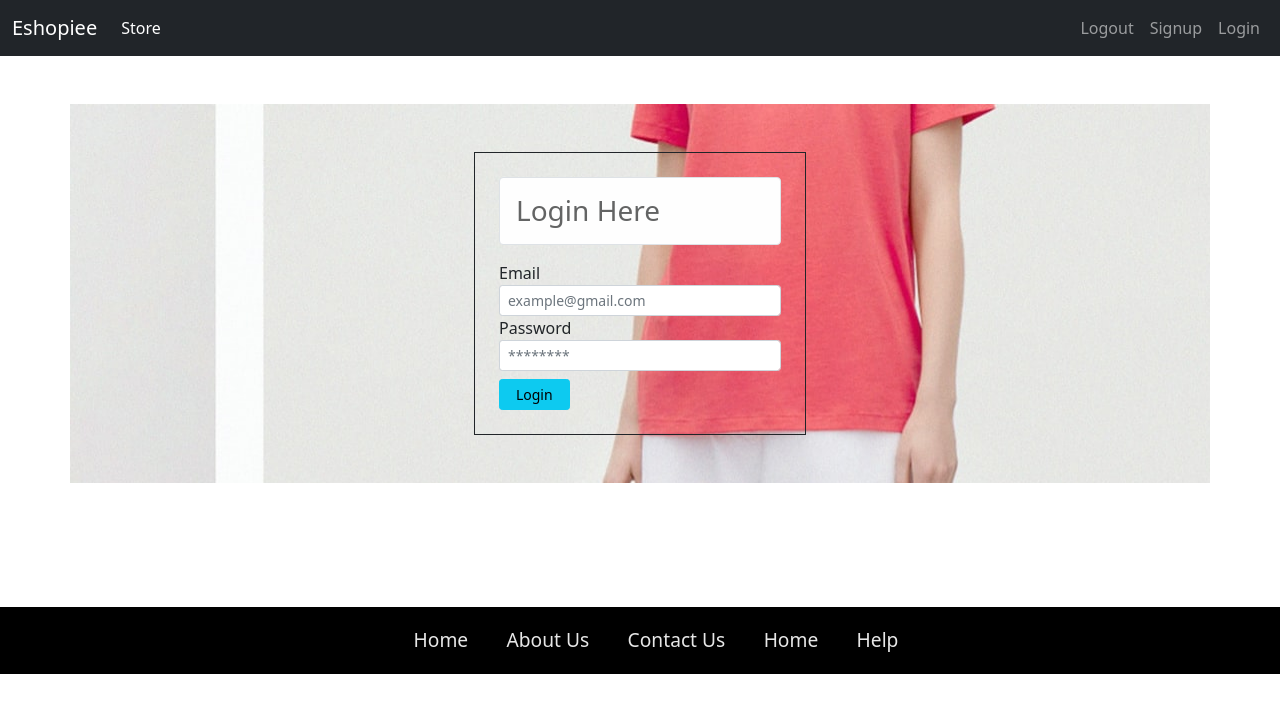
After one commit to RimoldRynold/Eshopiee, a Django app: page /login1 in a window 1280 px wide. The commit adds this page. Shown: the top 713 px of the page. Run offline with Django 3.2, Linux system fonts and the light colour scheme; some libraries are stand-ins or nearby versions.

Commit message:
login page

```diff
--- a/store/templates/base.html
+++ b/store/templates/base.html
@@ -80,7 +80,7 @@
                 <a class="nav-link " aria-current="page" href="/signup">Signup</a>
               </li>
               <li class="nav-item">
-                <a class="nav-link" aria-current="page" href="#">Login</a>
+                <a class="nav-link" aria-current="page" href="{% url 'login1' %}">Login</a>
               </li>
 
 
--- /dev/null
+++ b/store/templates/check.html
@@ -0,0 +1 @@
+<h1>check</h1>
--- /dev/null
+++ b/store/templates/login1.html
@@ -0,0 +1,41 @@
+{% extends 'base.html' %}
+{% load static %}
+
+{% block content %}
+
+<div class="container" style="background-image: url({% static 'c.jpg' %});">
+    <div class="container mt-5">
+        <div class="p-4 m-4">
+            <div class="col-lg-4 mt-4 mb-4 mx-auto border border-dark p-4">
+                <h3 class="alert alert-light border rounded ">Login Here</h3>
+                <form action="/login" method="POST">
+                    {% csrf_token %}
+                    {% if error %}
+                    <div class="alert alert-danger" role="alert">
+                        {{error}}
+                    </div>
+                    {% endif %}
+                    <!-- email -->
+                    <div class="form-group">
+                        <label for="email">Email</label>
+                        <input type="email" name="email" id="" class="form-control form-control-sm"
+                            placeholder="example@gmail.com" value="{{values.email}}">
+                    </div>
+                    <!-- end email -->
+                    <!-- password -->
+                    <div class="form-group">
+                        <label for="password">Password</label>
+                        <input type="password" name="password" id="" class="form-control form-control-sm"
+                            placeholder="********" value="{{values.password}}">
+                    </div>
+                    <!-- end password -->
+                    <div class="form-group mt-2">
+                        <input class="btn btn-sm btn-info col-lg-3" type="submit" value="Login">
+                    </div>
+
+                </form>
+            </div>
+        </div>
+    </div>
+</div>
+{% endblock %}
--- a/store/templates/signup.html
+++ b/store/templates/signup.html
@@ -8,7 +8,7 @@
     <div class="p-4 m-4">
         <div class="col-lg-5 mx-auto border border-dark p-4">
             <h3 class="alert alert-light border rounded ">Create an Account</h3>
-            <form action="" method="POST">
+            <form action="/signup" method="POST">
                 {% csrf_token %}
                 {% if error %}
                 <div class="alert alert-danger" role="alert">
--- a/store/urls.py
+++ b/store/urls.py
@@ -8,4 +8,5 @@ urlpatterns = [
     path('contactsubmit',views.contactsubmit,name='contactsubmit'),
 
     path('signup',views.signup,name='signup'),
+    path('login1',views.login1,name='login1'),
 ]
--- a/store/views.py
+++ b/store/views.py
@@ -103,3 +103,8 @@ def signup(request):
 
     else:
         return registerUser(request)
+
+
+
+def login1(request):
+    return render(request,'login1.html')
```
Also changed, not shown: db.sqlite3.
